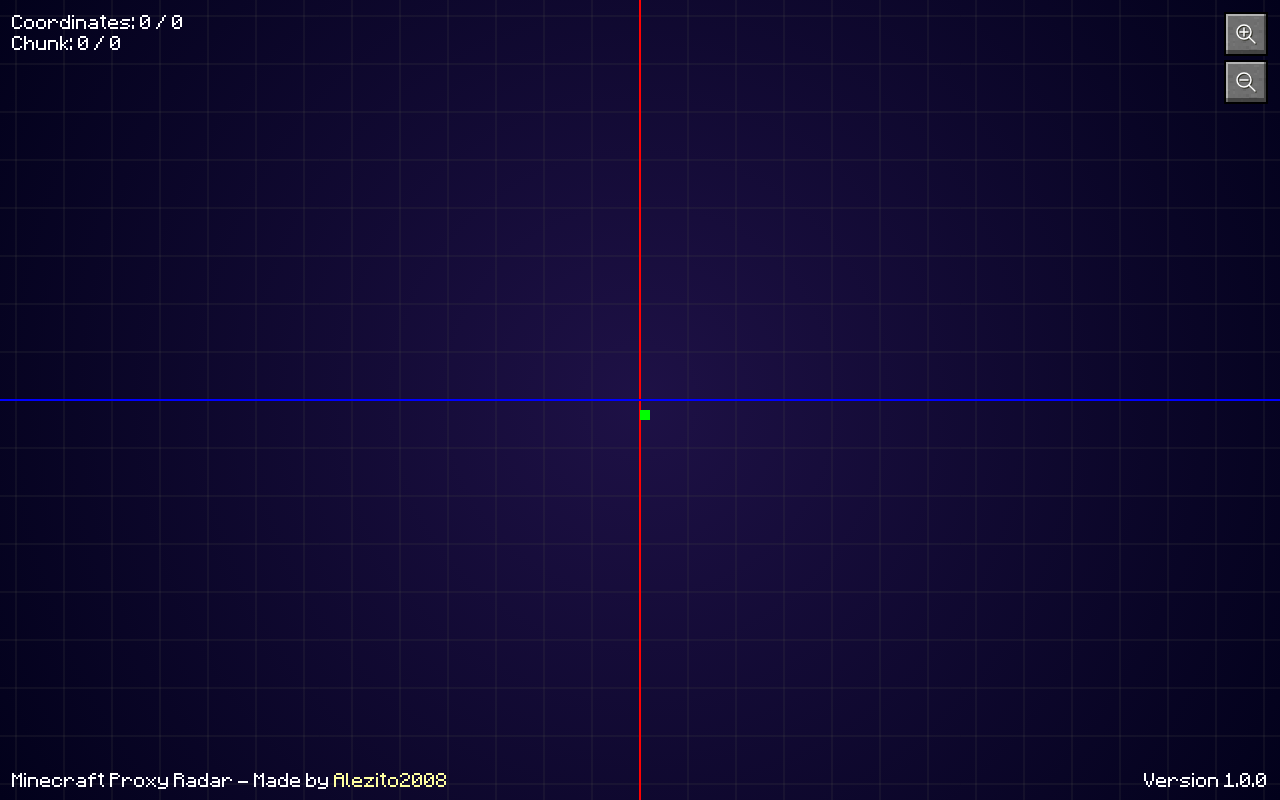
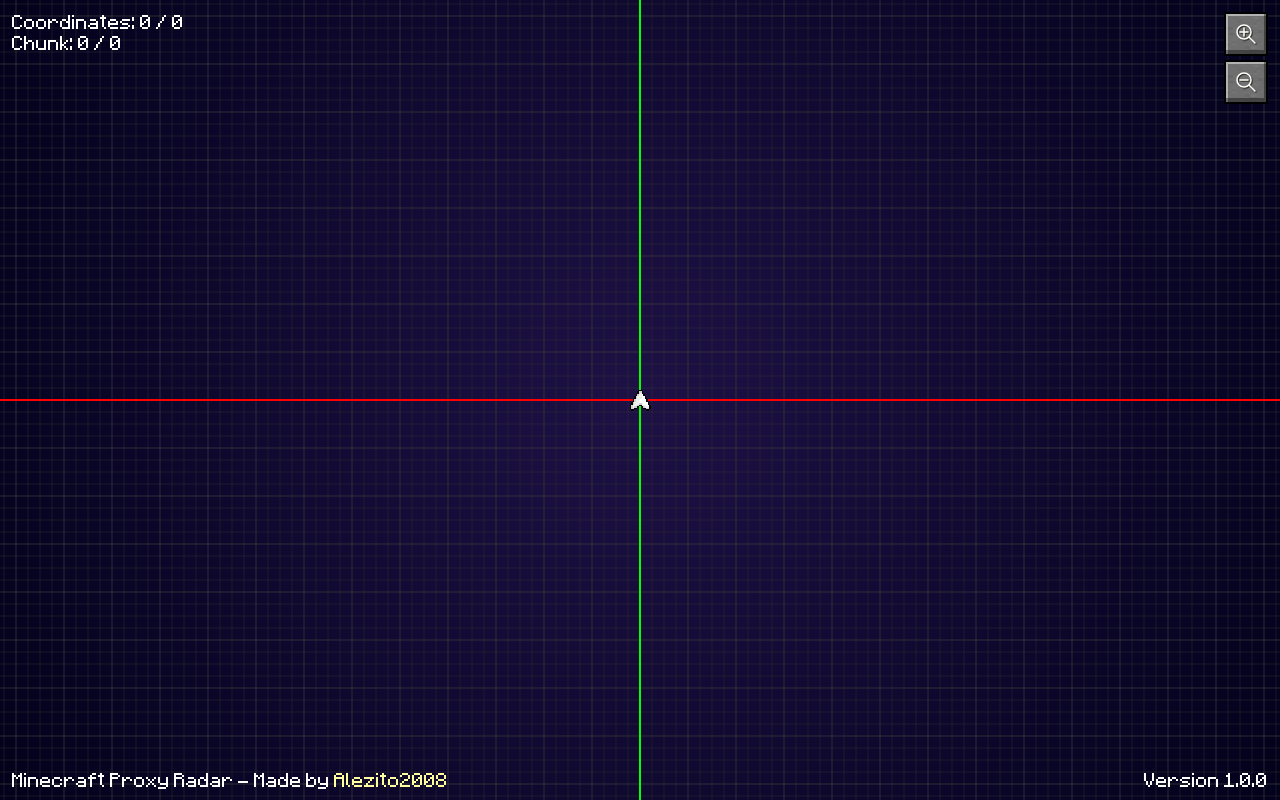
Before and after one commit to Alezito2008/Minecraft-Proxy-Radar, a plain HTML site: page index.html in a window 1280 px wide. Drawn offline with Linux system fonts and the light colour scheme.

Commit message:
Fixed some things and render player

```diff
--- a/index.html
+++ b/index.html
@@ -36,10 +36,10 @@
             </div>
         </footer>
     </div>
-    <script type="module" src="renderer.js"></script>
-    <script type="module" src="interface.js"></script>
-    <script type="module" src="camera.js"></script>
-    <script type="module" src="main.js"></script>
-    <script type="module" src="input.js"></script>
+    <script type="module" src="js/renderer.js"></script>
+    <script type="module" src="js/interface.js"></script>
+    <script type="module" src="js/camera.js"></script>
+    <script type="module" src="js/main.js"></script>
+    <script type="module" src="js/input.js"></script>
 </body>
 </html>
--- a/camera.js
+++ b/js/camera.js
@@ -8,12 +8,12 @@
     get pos() { return state.pos },
 
     zoomIn() {
-        options.zoom /= 1.2;
-        if (options.zoom < 1) options.zoom = 1;
+        state.zoom /= 1.2;
+        if (state.zoom < 1) state.zoom = 1;
     },
 
     zoomOut() {
-        options.zoom *= 1.2;
+        state.zoom *= 1.2;
     },
 
     setPos(x, y) {
--- a/input.js
+++ b/js/input.js
@@ -36,4 +36,4 @@
     camera.pos.y = e.offsetY / camera.zoom - mouse.anchorY;
 })
 
-canvas.addEventListener('wheel', e => { (e.deltaY > 0) ? zoomIn() : zoomOut(); });
+canvas.addEventListener('wheel', e => { (e.deltaY > 0) ? camera.zoomIn() : camera.zoomOut(); });
--- a/main.js
+++ b/js/main.js
@@ -3,5 +3,7 @@
 export const MAP_CONFIG = {
     BLOCK_DETAIL: 4, // Ej: 4 = Chunks con bloques 4*4
     CHUNK_GRID_SIZE_PX: 48,
-    BLOCK_GRID_SIZE_PX: self.CHUNK_GRID_SIZE_PX / self.BLOCK_DETAIL,
+    get BLOCK_GRID_SIZE_PX() {
+        return this.CHUNK_GRID_SIZE_PX / this.BLOCK_DETAIL
+    }
 }
--- a/renderer.js
+++ b/js/renderer.js
@@ -4,6 +4,10 @@
 
 export const canvas = document.getElementById('map');
 const ctx = canvas.getContext('2d');
+
+const PLAYER_SIZE = 24;
+const playerImage = new Image();
+playerImage.src = '../assets/icons/player.png';
 
 function setup() {
     resize();
@@ -40,6 +44,24 @@
     ctx.stroke();
 }
 
+function drawAxes() {
+    ctx.lineWidth = 2;
+    ctx.strokeStyle = 'lime';
+    ctx.beginPath();
+    ctx.moveTo(0, -camera.pos.y);
+    ctx.lineTo(0, -camera.pos.y + canvas.height);
+    ctx.stroke();
+    ctx.strokeStyle = 'red';
+    ctx.beginPath();
+    ctx.moveTo(-camera.pos.x, 0);
+    ctx.lineTo(-camera.pos.x + canvas.width, 0);
+    ctx.stroke();
+}
+
+function drawPlayer(x, y) {
+    ctx.drawImage(playerImage, x - PLAYER_SIZE / 2, y - PLAYER_SIZE / 2, PLAYER_SIZE, PLAYER_SIZE)
+}
+
 export function draw() {
     updateUI();
     ctx.setTransform(1, 0, 0, 1, 0, 0);
@@ -55,22 +77,20 @@
     ctx.strokeStyle = '#46464662';
     drawGrid(MAP_CONFIG.CHUNK_GRID_SIZE_PX);
 
-    ctx.lineWidth = 2;
-    ctx.strokeStyle = 'red';
-    ctx.beginPath();
-    ctx.moveTo(0, -camera.pos.y);
-    ctx.lineTo(0, -camera.pos.y + canvas.height);
-    ctx.stroke();
-    ctx.strokeStyle = 'blue';
-    ctx.beginPath();
-    ctx.moveTo(-camera.pos.x, 0);
-    ctx.lineTo(-camera.pos.x + canvas.width, 0);
-    ctx.stroke();
+    drawAxes();
+    drawPlayer(0, 0);
+    requestAnimationFrame(draw);
+}
 
-    ctx.fillStyle = 'lime';
-    ctx.fillRect(0, 10, 10, 10);
+function worldToScreen(x, y) {
+    return {
+        x: MAP_CONFIG.CHUNK_GRID_SIZE_PX / 16 * x,
+        y: MAP_CONFIG.CHUNK_GRID_SIZE_PX / 16 * y
+    }
+}
 
-    requestAnimationFrame(draw);
+function screenToWorld(x, y) {
+    return { x: 0, y: 0 }
 }
 
 window.addEventListener('DOMContentLoaded', setup);
```
Also changed, not shown: assets/icons/player.png (added), js/interface.js (renamed from interface.js).
